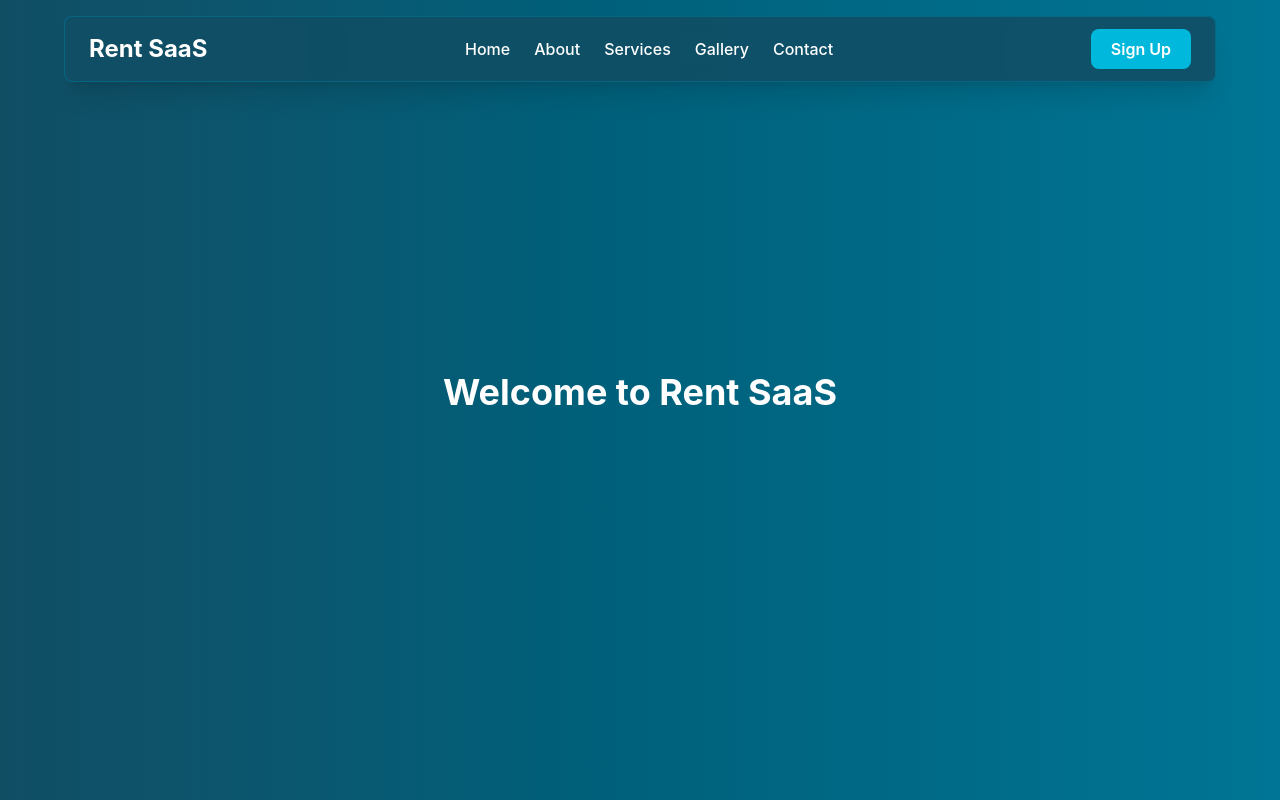
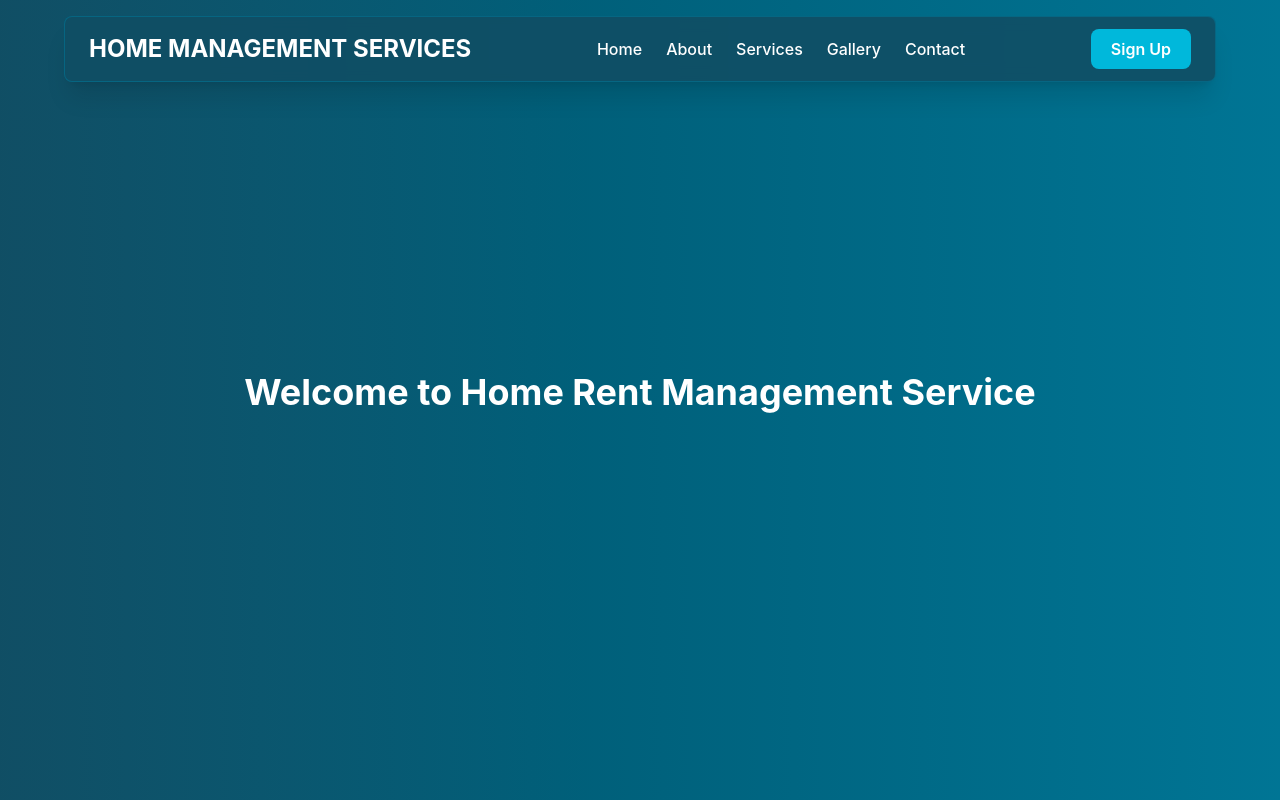
Before and after one commit to Lyfyn-web/Rent-SaaS, a React (Vite) app: page / in a window 1280 px wide. Built offline with nearby package versions, Linux system fonts and the light colour scheme.

Commit message:
Navbar and Home page changes

```diff
--- a/src/components/Navbar.jsx
+++ b/src/components/Navbar.jsx
@@ -4,7 +4,7 @@ function Navbar() {
   return (
     <header className="fixed top-4 left-1/2 z-50 w-[92%] max-w-6xl -translate-x-1/2 rounded-lg border border-cyan-700/60 bg-cyan-900/90 px-4 py-3 shadow-xl backdrop-blur-sm sm:px-6">
       <div className="flex items-center justify-between gap-4">
-        <h1 className="text-white text-xl font-bold sm:text-2xl">Rent SaaS</h1>
+        <h1 className="text-white text-xl font-bold sm:text-2xl">HOME MANAGEMENT SERVICES</h1>
         <nav className="flex items-center gap-4 sm:gap-6">
           <>
             <div className="flex items-center justify-between gap-4">
--- a/src/pages/Home.jsx
+++ b/src/pages/Home.jsx
@@ -3,7 +3,7 @@ import React from "react";
 function Home() {
   return (
     <div className="flex flex-col items-center justify-center min-h-screen bg-gradient-to-r from-cyan-900 to-cyan-700 text-white ">
-      <h1 className="text-4xl font-bold mb-4">Welcome to Rent SaaS</h1>
+      <h1 className="text-4xl font-bold mb-4">Welcome to Home Rent Management Service</h1>
     </div>
   );
 }
```
